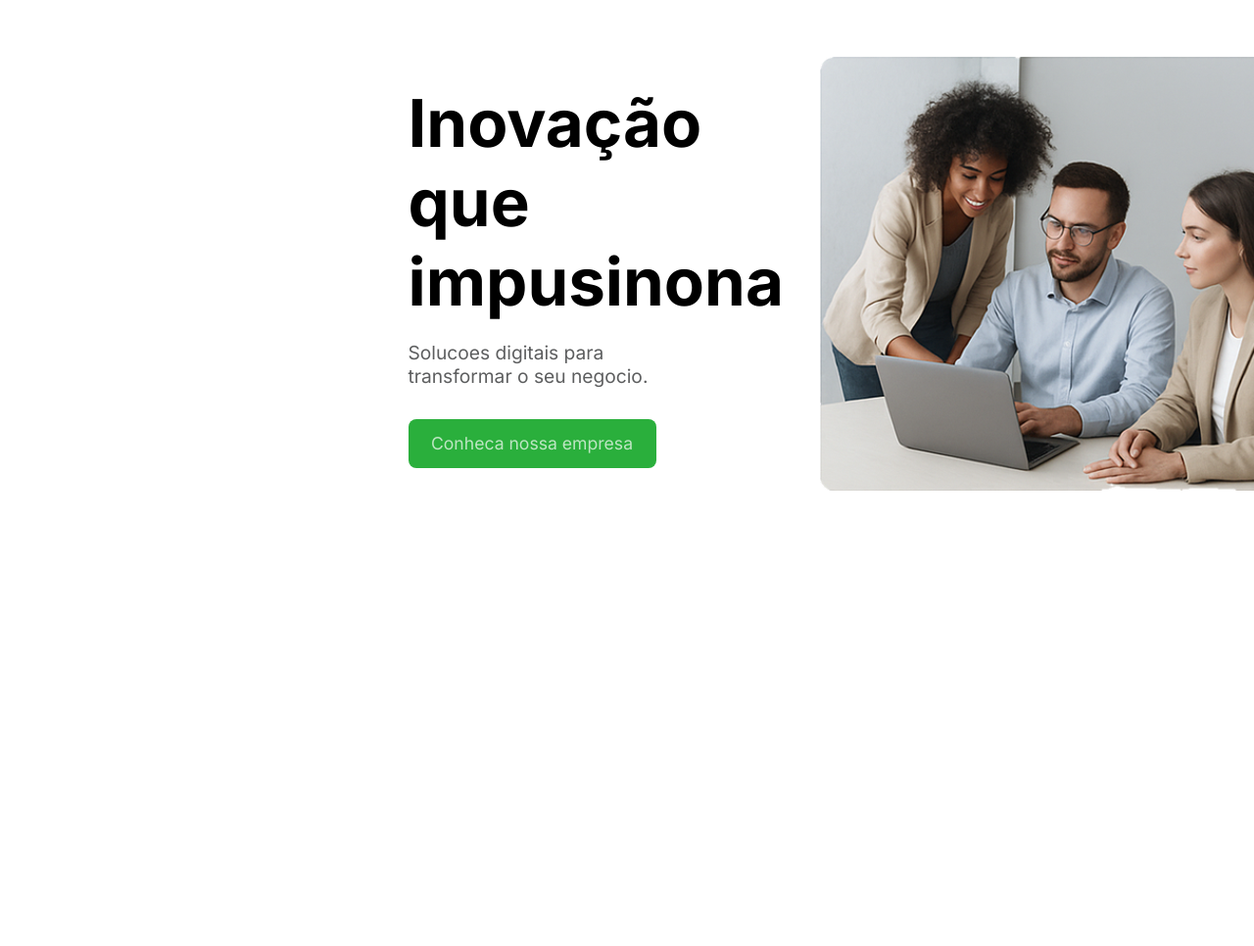
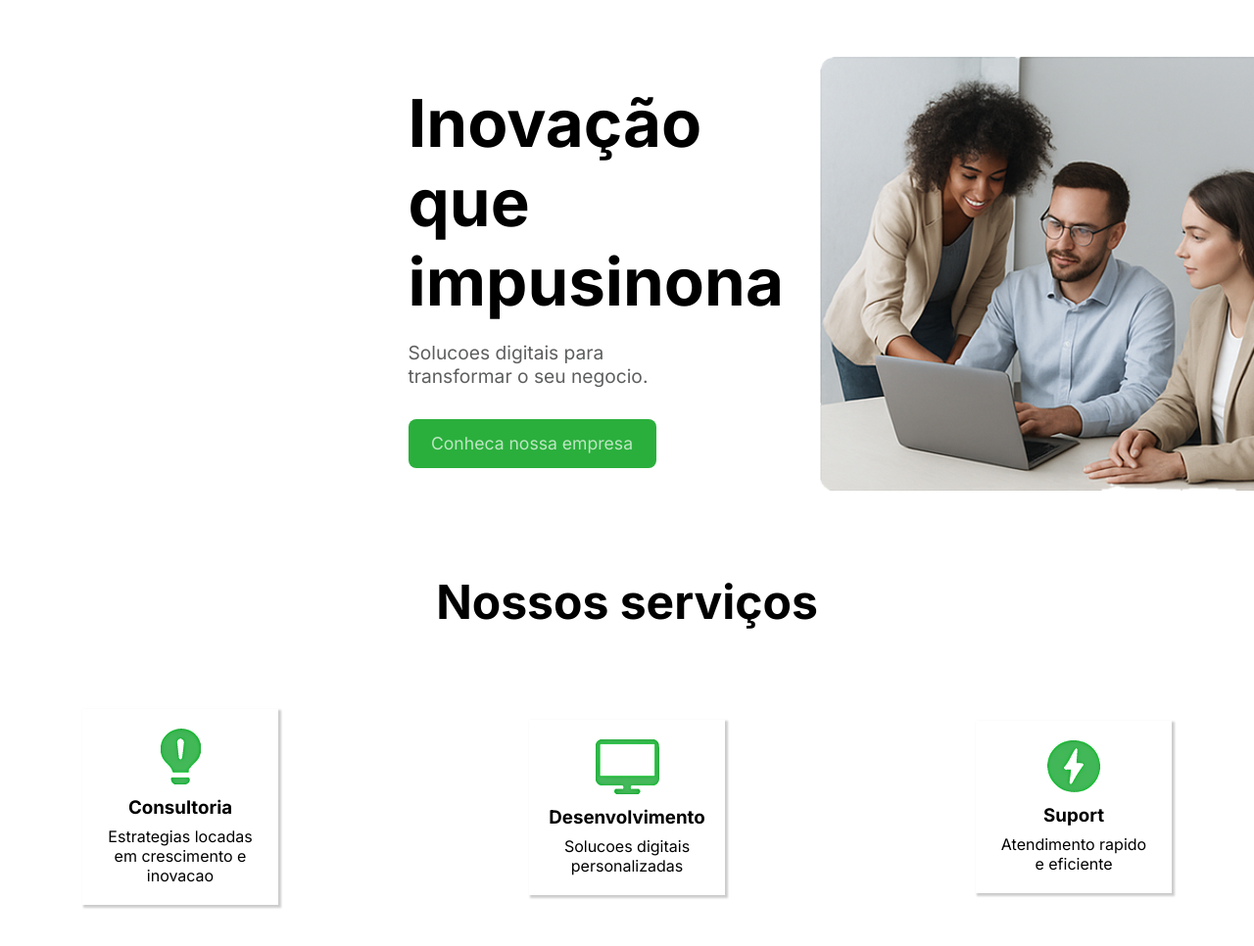
Before and after one commit to dedel0305/desafio-projeto-senai, a plain HTML site: page index.html in a window 1280 px wide. Shown: the part 110-1076 px from the top of the page at 98% size. Before the commit the page ends 800 px from the top, so only its background shows below. Drawn offline with Linux system fonts and the light colour scheme.

Commit message:
section serviços feita e estilizada

```diff
--- /dev/null
+++ b/css/layout/sec-servicos.css
@@ -0,0 +1,33 @@
+.grid-servicos {
+    display: grid;
+    grid-template-columns: repeat(3,1fr);
+    justify-content: center;
+    align-items: center;
+    justify-self: right;
+    text-align: center;
+    margin: 5rem auto;
+}
+
+.titulo-servicos{
+    text-align: center;
+    padding-top: 5rem;
+    font-size: 3rem;
+}
+
+.box-servicos {
+
+    width: 200px;
+    padding: 20px;
+    margin: 0 8rem;
+    background-color: #ffffff;
+    box-shadow: 2px 2px 2px 1px rgba(0, 0, 0, 0.2);
+
+}
+
+.box-servicos h3 {
+    padding-top: 8px;
+}
+
+.box-servicos p {
+    padding-top: 8px;
+}
--- a/css/layout/style.css
+++ b/css/layout/style.css
@@ -1,3 +1,4 @@
 @import url(header.css);
 @import url(global.css);
 @import url(sec-inovacao.css);
+@import url(sec-servicos.css);
--- a/index.html
+++ b/index.html
@@ -27,7 +27,7 @@
         <div class="grid">
 
            <div class="texto-inova">
-            <h1>Inovação que impusinona</h1>
+            <h1>Inovação <br> que impusinona</h1>
             <p>Solucoes digitais para transformar o seu negocio.</p>
             <button class="btn-inova">Conheca nossa empresa</button>
            </div>
@@ -39,5 +39,36 @@
 
     </div>
     </section>
+
+    <section>
+        <h2 class="titulo-servicos">Nossos serviços</h2>
+        <div class="grid-servicos">
+
+            <div class="box-servicos">
+                <img src="src/assets/img/consultoria.png" alt="">
+                 <h3>Consultoria</h3>
+                 <p>
+                    Estrategias locadas em
+                    crescimento e inovacao
+                 </p>
+            </div>
+            <div class="box-servicos">
+                <img src="src/assets/img/desenvolvimento.png" alt="">
+                <h3>Desenvolvimento</h3>
+                <p>
+                    Solucoes digitais
+                    personalizadas
+                </p>
+            </div>
+            <div class="box-servicos">
+                <img src="src/assets/img/suport.png" alt="">
+                <h3>Suport</h3>
+                <p>
+                    Atendimento rapido e
+                    eficiente
+                </p>
+            </div>
+        </div>
+    </section>
 </body>
 </html>
```
Also changed, not shown: src/assets/img/consultoria.png (added), src/assets/img/desenvolvimento.png (added), src/assets/img/suport.png (added).
